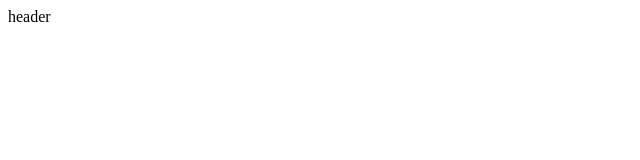
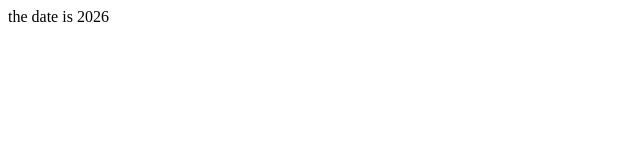
Before and after one commit to anubapatla/Code-Revolution, a React (Vite) app: page / in a window 1280 px wide. Shown: the top 160 px of the page, without its empty margins (0-640 px from the left). Built offline with nearby package versions, Linux system fonts and the light colour scheme.

Commit message:
single expression

```diff
--- a/src/components/header.jsx
+++ b/src/components/header.jsx
@@ -1,4 +1,10 @@
-const Header =()=> (
-    <div> header</div>
+const getTheYear = () =>{
+  const newDate = new Date();
+  return newDate.getFullYear();
+
+}
+const Header =() =>(
+    <div> the date is {getTheYear()}</div>
 )
+
 export default Header;
```
